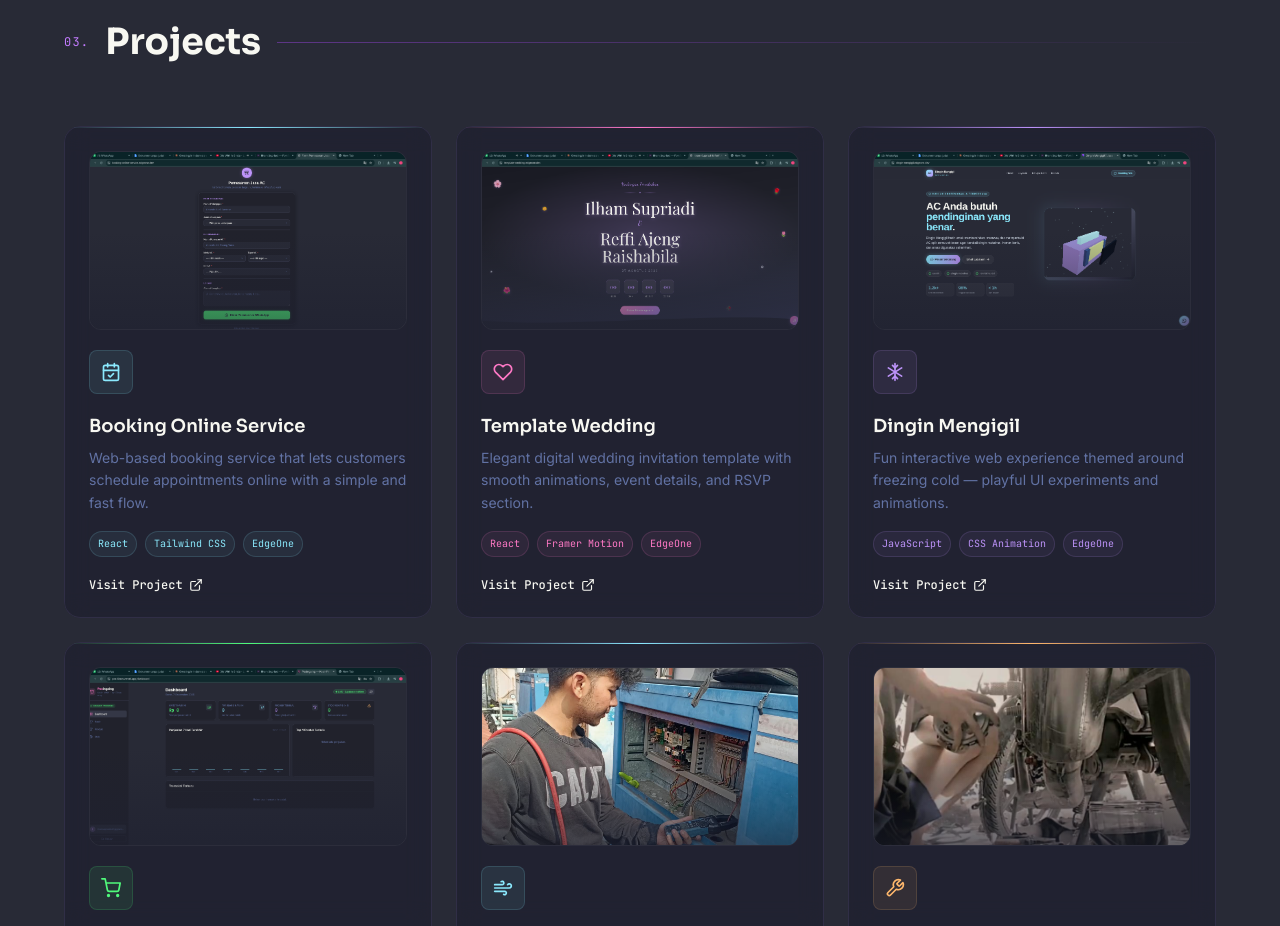
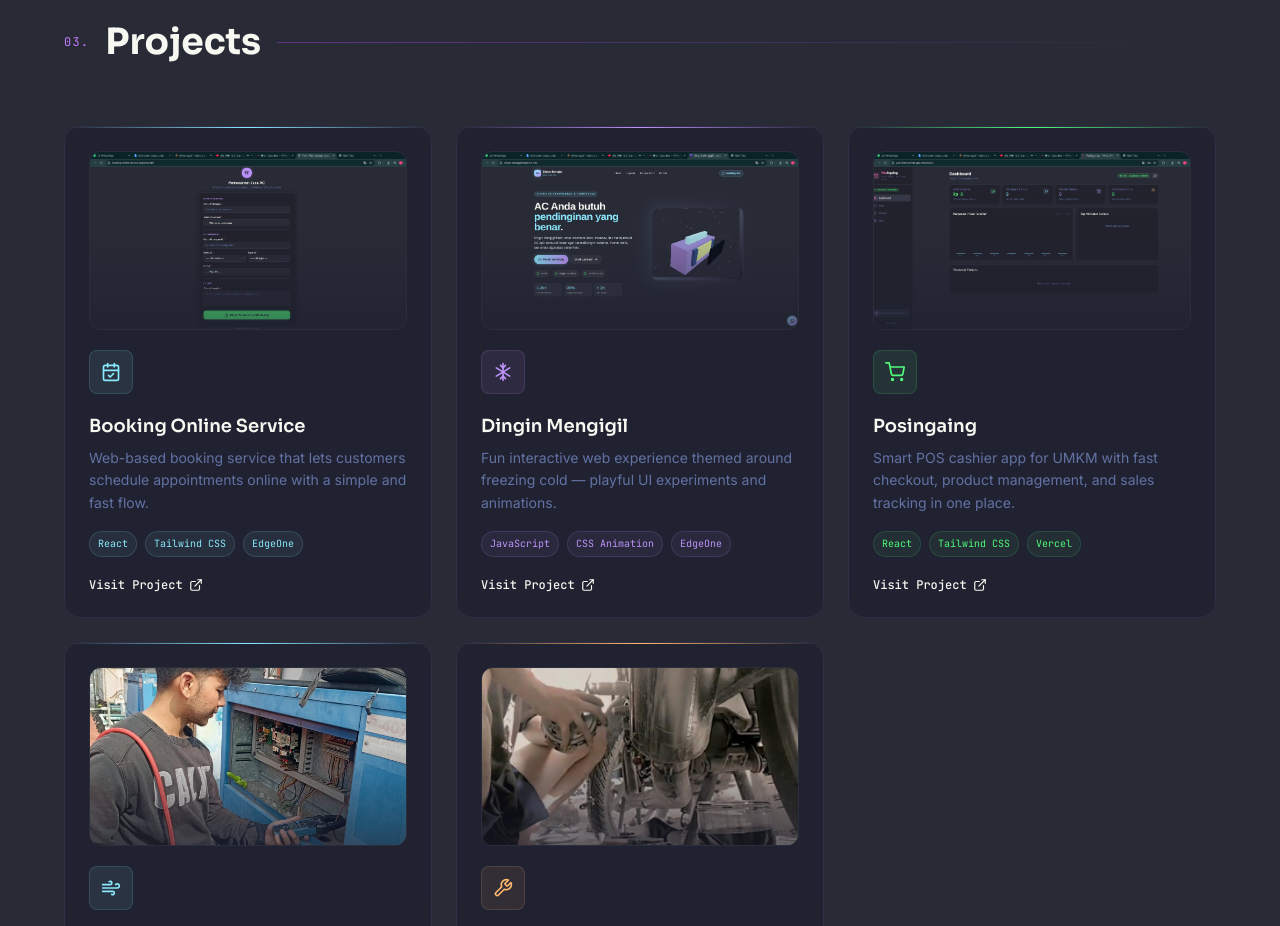
Before and after one commit to ilhamuye227/ilham-carrier, a React (Vite) app: page / in a window 1280 px wide. Shown: the part 2640-3566 px from the top of the page. Built offline with nearby package versions, Linux system fonts and the light colour scheme; the HTML template or start-up script is replaced by a standard one.

Commit message:
Remove Template Wedding project

```diff
--- a/src/components/Projects.tsx
+++ b/src/components/Projects.tsx
@@ -3,7 +3,6 @@ import { motion, useInView, useScroll, useTransform } from "framer-motion";
 import ilhamHvacVrv from "@/assets/ilham-hvac-vrv.jpeg";
 import ilhamMekanikalAutomotivv from "@/assets/ilham-mekanikal-automotivv.jpeg";
 import bookingOnlineService from "@/assets/booking-online-service.png";
-import templateWedding from "@/assets/template-wedding.png";
 import dinginMenggigil from "@/assets/dingin-menggigil.png";
 import posingaing from "@/assets/posingaing.png";
 
@@ -28,12 +27,6 @@ function CalendarIcon() {
       <line x1="3" y1="10" x2="21" y2="10" />
       <path d="M9 16l2 2 4-4" />
     </>
-  );
-}
-
-function HeartIcon() {
-  return (
-    <path d="M20.84 4.61a5.5 5.5 0 0 0-7.78 0L12 5.67l-1.06-1.06a5.5 5.5 0 0 0-7.78 7.78l1.06 1.06L12 21.23l7.78-7.78 1.06-1.06a5.5 5.5 0 0 0 0-7.78z" />
   );
 }
 
@@ -85,16 +78,6 @@ const projects: Project[] = [
     accent: "#8be9fd",
     Icon: CalendarIcon,
     image: bookingOnlineService,
-  },
-  {
-    title: "Template Wedding",
-    description:
-      "Elegant digital wedding invitation template with smooth animations, event details, and RSVP section.",
-    tags: ["React", "Framer Motion", "EdgeOne"],
-    url: "https://template-wedding.edgeone.dev/",
-    accent: "#ff79c6",
-    Icon: HeartIcon,
-    image: templateWedding,
   },
   {
     title: "Dingin Mengigil",
```
Also changed, not shown: src/assets/template-wedding.png (deleted).
